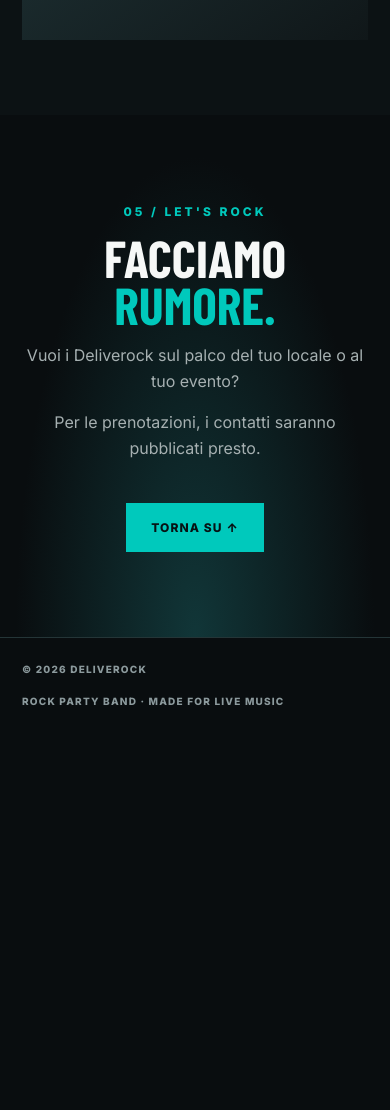
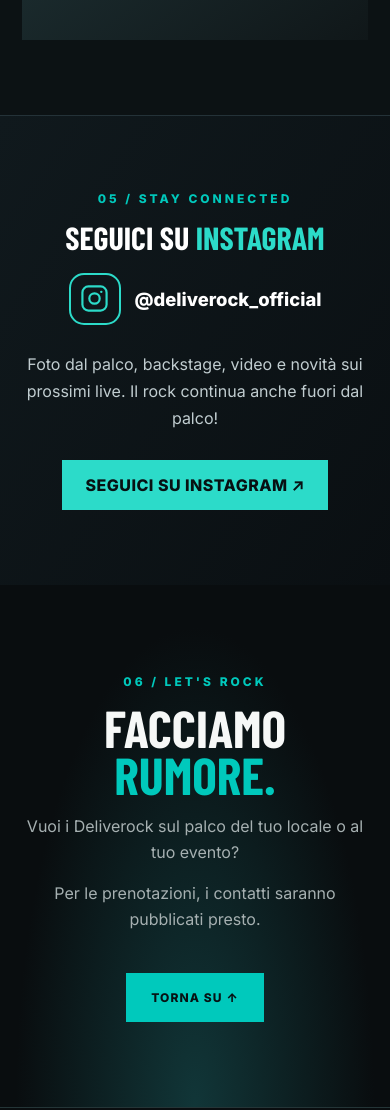
Before and after one commit to carlozerbi1972-bit/Deliverock, a plain HTML site: page index.html in a window 390 px wide. Shown: the part 10110-11220 px from the top of the page. Before the commit the page ends 10842 px from the top, so only its background shows below. Drawn offline with nearby package versions, Linux system fonts and the light colour scheme; no server answers; a web font is replaced by a local one.

Commit message:
Add files via upload

```diff
--- a/index.html
+++ b/index.html
@@ -45,9 +45,18 @@
 @media(max-width:520px){.dr-live-gallery-card{flex-basis:100%}}
 @media(prefers-reduced-motion:reduce){.dr-live-gallery{scroll-behavior:auto}}
 </style>
+<style id="dr-social-styles">
+.dr-social{padding:75px max(22px,calc((100vw - 1180px)/2));background:linear-gradient(125deg,#10191d,#0a0f12);border-top:1px solid #243238;text-align:center}
+.dr-social .kicker{display:block;margin-bottom:14px}.dr-social h2{font-size:clamp(2rem,5vw,3.6rem);line-height:1.1;margin:0 0 18px;color:#fff;font-weight:900}.dr-social h2 span{color:#2cdbc9}
+.dr-social p{color:#c1cdd0;max-width:650px;margin:0 auto 28px;line-height:1.7}
+.dr-social-profile{display:flex;align-items:center;justify-content:center;gap:14px;flex-wrap:wrap;margin-bottom:26px;color:#fff;font-weight:800;font-size:clamp(1.15rem,3vw,1.7rem)}
+.dr-social-icon{width:52px;height:52px;border:2px solid #2cdbc9;border-radius:15px;display:grid;place-items:center;color:#2cdbc9}
+.dr-social-link{display:inline-flex;align-items:center;justify-content:center;gap:9px;background:#2cdbc9;color:#071113!important;text-decoration:none;padding:15px 24px;font-weight:900;letter-spacing:.03em;transition:background .2s,transform .2s}
+.dr-social-link:hover,.dr-social-link:focus-visible{background:#8bf3e9;transform:translateY(-2px)}
+</style>
 </head>
 <body>
-<header class="topbar"><a aria-label="Deliverock home" class="brand" href="#home"><span class="brand-icon">🤘</span><span>de<span class="cap">L</span>iverock</span></a><button aria-controls="nav" aria-expanded="false" class="menu-toggle" type="button">☰ <span class="sr-only">Apri menu</span></button><nav aria-label="Navigazione principale" id="nav"><a href="#home">Home</a><a href="#band">La band</a><a href="#live">Live</a><a href="#repertorio">Repertorio</a><a href="#gallery">Gallery</a><a href="#contatti">Contatti</a></nav></header>
+<header class="topbar"><a aria-label="Deliverock home" class="brand" href="#home"><span class="brand-icon">🤘</span><span>de<span class="cap">L</span>iverock</span></a><button aria-controls="nav" aria-expanded="false" class="menu-toggle" type="button">☰ <span class="sr-only">Apri menu</span></button><nav aria-label="Navigazione principale" id="nav"><a href="#home">Home</a><a href="#band">La band</a><a href="#live">Live</a><a href="#repertorio">Repertorio</a><a href="#gallery">Gallery</a><a href="#social">Social</a><a href="#contatti">Contatti</a></nav></header>
 <main>
 <section class="hero" id="home"><div class="hero-photo"></div><div class="hero-shade"></div><div class="hero-content"><p class="eyebrow">THE SOUND OF A GREAT NIGHT</p><img alt="Logo deLiverock" class="hero-logo" src="assets/logo.png"/><h1>ROCK IS <em>ALIVE!</em></h1><p class="lead">Rock coinvolgente. Divertimento. Energia dal vivo.</p><div class="actions"><a class="btn primary" href="#live">I NOSTRI LIVE <span>↗</span></a><a class="btn ghost" href="#band">SCOPRI LA BAND</a></div></div><div class="hero-edge">SCROLL TO ROCK <span>↓</span></div></section>
 <div aria-hidden="true" class="marquee"><span>LIVE MUSIC ✦ ROCK PARTY BAND ✦ DELIVEROCK ✦ LIVE MUSIC ✦ ROCK PARTY BAND ✦ DELIVEROCK ✦</span></div>
@@ -59,7 +68,14 @@
 <section class="section live-section" id="live"><div class="section-heading"><span class="kicker">02 / ON STAGE</span><h2>PROSSIMI <span>LIVE</span></h2></div><div class="live-card"><div class="live-symbol">✳</div><div><h3>Ci vediamo sotto il palco!</h3><p>Le prossime date saranno annunciate qui. Torna a trovarci per scoprire dove suoneremo.</p></div><span class="live-status">COMING SOON</span></div><p class="editor-note">Per aggiungere un concerto, aggiorneremo questa sezione con data, locale, città e orario.</p></section>
 <section class="section setlist" id="repertorio"><div class="section-heading"><span class="kicker">03 / THE MUSIC</span><h2>IL NOSTRO <span>REPERTORIO</span></h2></div><p class="bigcopy">I pezzi che conosci. <strong>L’energia che non ti aspetti.</strong></p><p>Dal rock internazionale ai grandi successi italiani: canzoni da cantare e ballare insieme. Il repertorio può variare da un concerto all’altro.</p><div aria-label="Filtra repertorio" class="dr-rep-toolbar" role="group"><button class="dr-rep-filter active" data-category="tutti" type="button">TUTTI</button><button class="dr-rep-filter" data-category="internazionale" type="button">ROCK INTERNAZIONALE</button><button class="dr-rep-filter" data-category="italiano" type="button">ROCK ITALIANO</button><span aria-live="polite" id="dr-rep-count"></span></div><div aria-live="polite" class="dr-rep-grid" id="dr-rep-grid"></div><p class="dr-rep-message" id="dr-rep-message">Caricamento repertorio…</p></section>
 <section class="section gallery" id="gallery"><div class="section-heading"><span class="kicker">04 / MOMENTS</span><h2>FOTO <span>&amp; VIDEO</span></h2></div><div class="dr-gallery-controls"><button type="button" class="dr-gallery-arrow" id="dr-gallery-prev" aria-label="Foto precedenti">&#8249;</button><button type="button" class="dr-gallery-arrow" id="dr-gallery-next" aria-label="Foto successive">&#8250;</button></div><div id="dr-live-gallery" class="dr-live-gallery" tabindex="0" aria-label="Galleria fotografica scorrevole" aria-live="polite"></div><p id="dr-live-gallery-status" class="dr-live-gallery-status">Caricamento delle fotografie live…</p><div class="gallery-grid dr-video-area"><div class="gallery-placeholder"><span class="bigmark">▶</span><h3>LIVE VIDEO</h3><p>Presto i video delle nostre serate.</p></div></div></section>
-<section class="contact" id="contatti"><span class="kicker">05 / LET'S ROCK</span><h2>FACCIAMO <span>RUMORE.</span></h2><p>Vuoi i Deliverock sul palco del tuo locale o al tuo evento?</p><p>Per le prenotazioni, i contatti saranno pubblicati presto.</p><a class="btn primary" href="#home">TORNA SU ↑</a></section>
+<section class="dr-social" id="social" aria-labelledby="dr-social-title">
+<span class="kicker">05 / STAY CONNECTED</span>
+<h2 id="dr-social-title">SEGUICI SU <span>INSTAGRAM</span></h2>
+<div class="dr-social-profile"><span class="dr-social-icon" aria-hidden="true"><svg width="29" height="29" viewBox="0 0 24 24" fill="none" stroke="currentColor" stroke-width="1.8" stroke-linecap="round" stroke-linejoin="round"><rect x="2" y="2" width="20" height="20" rx="5"/><circle cx="12" cy="12" r="4.3"/><circle cx="17.6" cy="6.5" r="1" fill="currentColor" stroke="none"/></svg></span><span>@deliverock_official</span></div>
+<p>Foto dal palco, backstage, video e novità sui prossimi live. Il rock continua anche fuori dal palco!</p>
+<a class="dr-social-link" href="https://www.instagram.com/deliverock_official/" target="_blank" rel="noopener noreferrer" aria-label="Segui Deliverock su Instagram (si apre in una nuova scheda)">SEGUICI SU INSTAGRAM ↗</a>
+</section>
+<section class="contact" id="contatti"><span class="kicker">06 / LET'S ROCK</span><h2>FACCIAMO <span>RUMORE.</span></h2><p>Vuoi i Deliverock sul palco del tuo locale o al tuo evento?</p><p>Per le prenotazioni, i contatti saranno pubblicati presto.</p><a class="btn primary" href="#home">TORNA SU ↑</a></section>
 </main><footer><span>© <span id="year"></span> DELIVEROCK</span><span>ROCK PARTY BAND · MADE FOR LIVE MUSIC</span></footer>
 <script src="script.js"></script>
 <script id="deliverock-repertoire-script">
```
